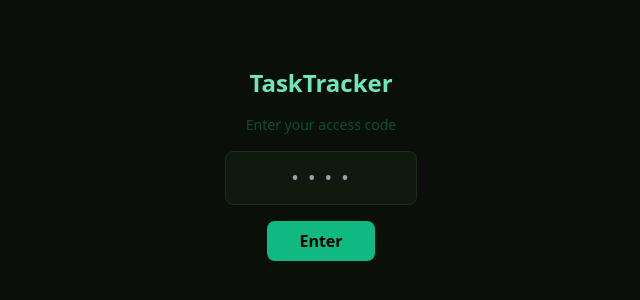
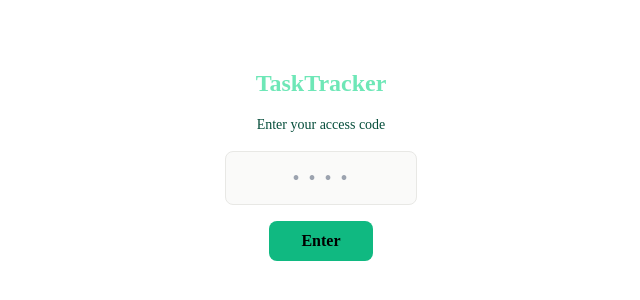
Before and after one commit to Mattpbaker/TaskTracker, a Next.js app: page / in a window 1280 px wide. Shown: the part 236-536 px from the top of the page, without its empty margins (319-959 px from the left). Built offline with nearby package versions, Linux system fonts and the light colour scheme.

Commit message:
feat: css variable theming foundation with light/dark tokens
Also fix jest.config.ts in worktree to use roots instead of
testPathIgnorePatterns so tests are not excluded by their own path.

Co-Authored-By: Claude Sonnet 4.6 <noreply@anthropic.com>

```diff
--- a/jest.config.ts
+++ b/jest.config.ts
@@ -4,7 +4,7 @@ const config: Config = {
   transform: { '^.+\\.tsx?$': ['ts-jest', { tsconfig: { jsx: 'react-jsx' } }] },
   testMatch: ['<rootDir>/src/__tests__/**/*.test.ts?(x)'],
   moduleNameMapper: { '^@/(.*)$': '<rootDir>/src/$1' },
-  testPathIgnorePatterns: ['/node_modules/', '/.worktrees/'],
-  watchPathIgnorePatterns: ['/.worktrees/'],
+  roots: ['<rootDir>/src'],
+  watchPathIgnorePatterns: ['<rootDir>/.worktrees/'],
 }
 export default config
--- a/src/app/globals.css
+++ b/src/app/globals.css
@@ -3,21 +3,33 @@
 @tailwind utilities;
 
 :root {
-  --bg: #0a0f0a;
+  --background: #ffffff;
+  --surface:    #fafaf9;
+  --border:     #e8e8e5;
+  --text-primary:   #111111;
+  --text-secondary: #555555;
+  --text-muted:     #aaaaaa;
+}
+
+.dark {
+  --background: #0a0f0a;
+  --surface:    #0f1a0f;
+  --border:     #1a2e1a;
+  --text-primary:   #d1fae5;
+  --text-secondary: #86a892;
+  --text-muted:     #4b7a5a;
 }
 
 body {
-  background-color: var(--bg);
-  color: #d1fae5;
+  background-color: var(--background);
+  color: var(--text-primary);
 }
 
-* {
-  box-sizing: border-box;
-}
+* { box-sizing: border-box; }
 
 ::-webkit-scrollbar { width: 6px; height: 6px; }
-::-webkit-scrollbar-track { background: #0f1a0f; }
-::-webkit-scrollbar-thumb { background: #1a2e1a; border-radius: 3px; }
+::-webkit-scrollbar-track { background: var(--surface); }
+::-webkit-scrollbar-thumb { background: var(--border); border-radius: 3px; }
 
 @keyframes slide-in-from-right {
   from { transform: translateX(100%); opacity: 0; }
--- a/tailwind.config.ts
+++ b/tailwind.config.ts
@@ -1,8 +1,14 @@
 import type { Config } from 'tailwindcss'
+import defaultTheme from 'tailwindcss/defaultTheme'
+
 const config: Config = {
+  darkMode: 'class',
   content: ['./src/**/*.{ts,tsx}'],
   theme: {
     extend: {
+      fontFamily: {
+        sans: ['var(--font-geist)', ...defaultTheme.fontFamily.sans],
+      },
       colors: {
         'cat-social':   '#10b981',
         'cat-recog':    '#6366f1',
@@ -11,9 +17,12 @@ const config: Config = {
         'cat-report':   '#f59e0b',
         'cat-video':    '#a3e635',
         'cat-working':  '#8b5cf6',
-        background:     '#0a0f0a',
-        surface:        '#0f1a0f',
-        border:         '#1a2e1a',
+        background: 'var(--background)',
+        surface:    'var(--surface)',
+        border:     'var(--border)',
+        primary:    'var(--text-primary)',
+        secondary:  'var(--text-secondary)',
+        muted:      'var(--text-muted)',
       },
     },
   },
```
